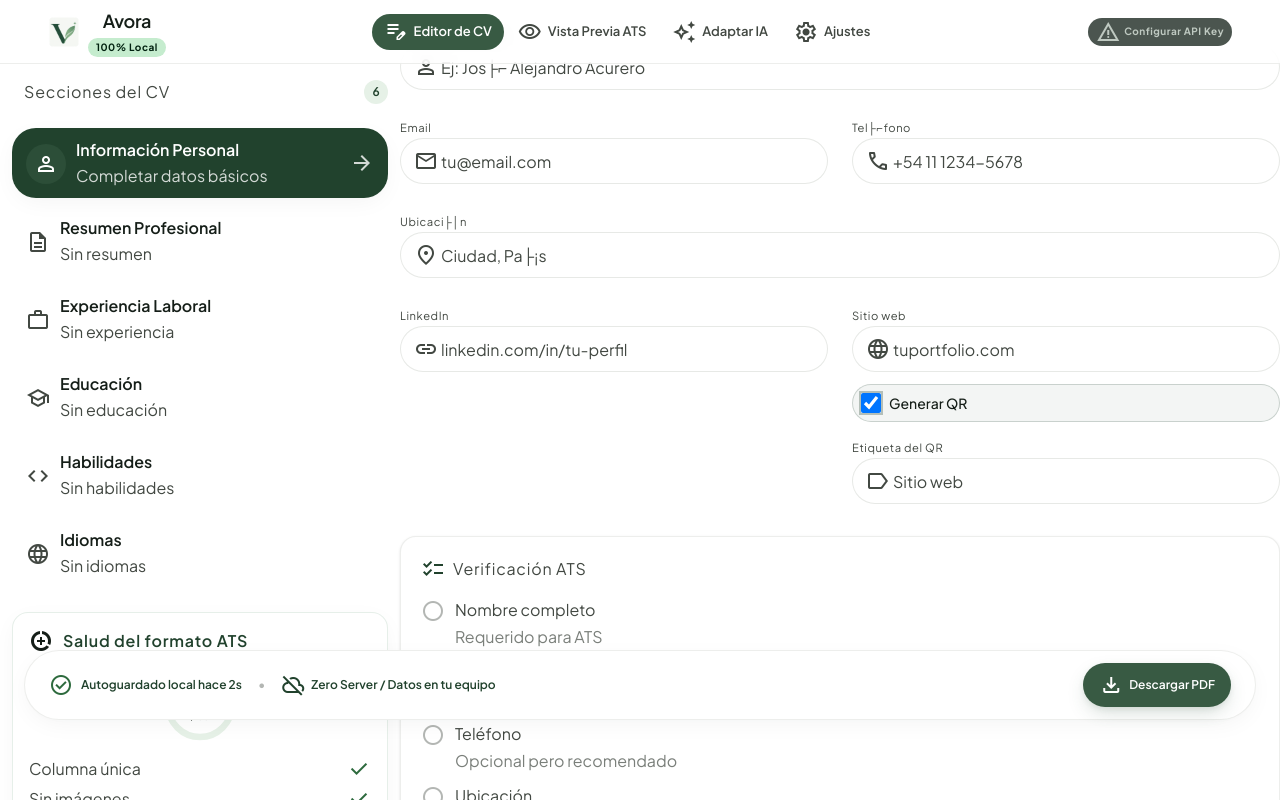
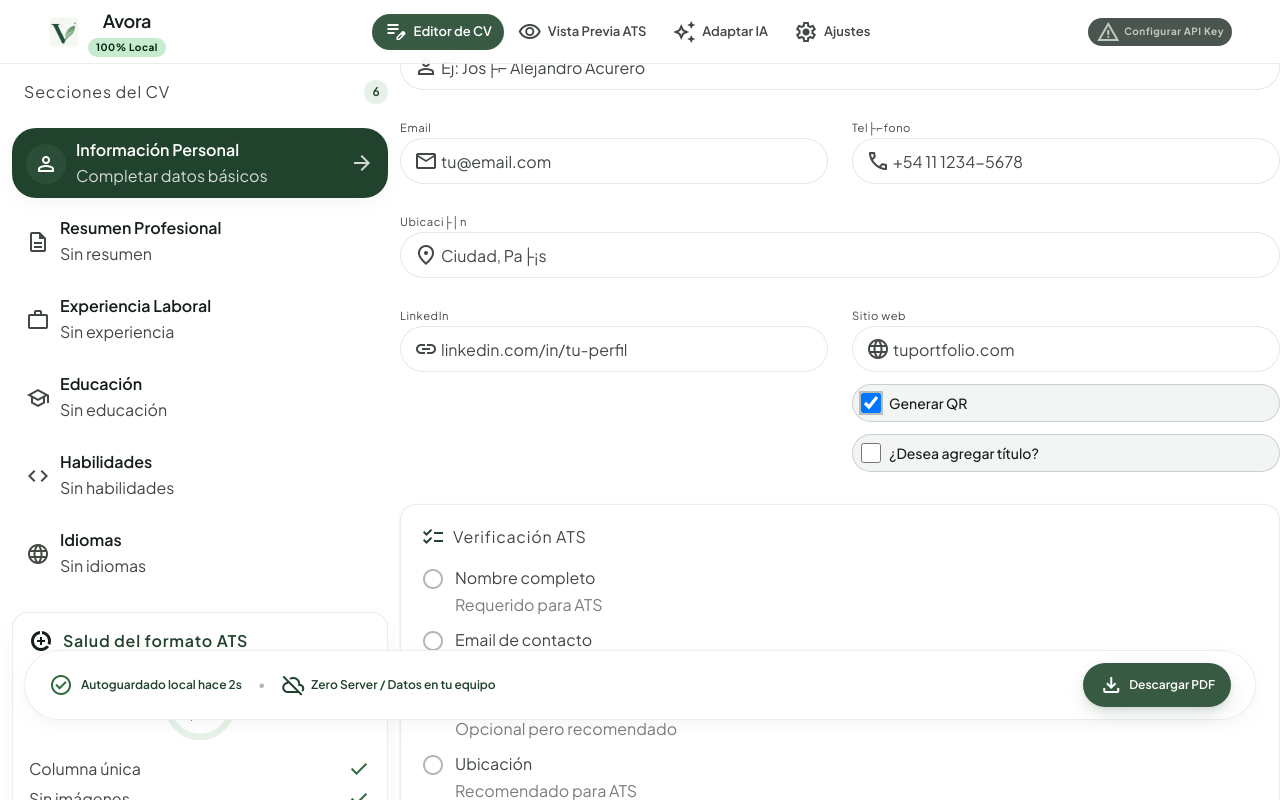
Before and after one commit to josepita0/ats-generator-friendly, a Next.js app: page /editor in a window 1280 px wide. Both pictures are taken after a click on the checkbox "Generar QR". Shown: the part 409-1209 px from the top of the page. Built offline with nearby package versions, Linux system fonts and the light colour scheme.

Commit message:
feat(qr): add toggle to show/hide QR title

```diff
--- a/components/cv-form/PersonalInfoSection.new.tsx
+++ b/components/cv-form/PersonalInfoSection.new.tsx
@@ -15,6 +15,10 @@ export function PersonalInfoSectionNew() {
   const generateQR = useWatch({
     control,
     name: 'personalInfo.generateQR',
+  });
+  const showQRTitle = useWatch({
+    control,
+    name: 'personalInfo.showQRTitle',
   });
 
   return (
@@ -91,6 +95,22 @@ export function PersonalInfoSectionNew() {
             </label>
           </div>
           {generateQR && (
+            <>
+              <div className="flex items-center gap-2 p-2 bg-primary/5 rounded-lg border border-primary/20">
+                <input
+                  type="checkbox"
+                  id="showQRTitle"
+                  {...register('personalInfo.showQRTitle')}
+                  className="w-5 h-5 rounded border-2 border-primary text-primary focus:ring-2 focus:ring-primary/30 cursor-pointer"
+                />
+                <label
+                  htmlFor="showQRTitle"
+                  className="text-sm text-on-surface font-medium cursor-pointer select-none"
+                >
+                  ¿Desea agregar título?
+                </label>
+              </div>
+              {showQRTitle && (
                 <InputCard
                   label="Etiqueta del QR"
                   icon="label"
@@ -99,6 +119,8 @@ export function PersonalInfoSectionNew() {
                   error={personalInfoErrors?.qrLabel?.message}
                 />
               )}
+            </>
+          )}
         </div>
       </div>
     </div>
--- a/components/pdf/CVDocument.tsx
+++ b/components/pdf/CVDocument.tsx
@@ -322,9 +322,11 @@ export function CVDocument({ data, dict }: Props) {
 
         {qrDataUrl && (
           <View style={styles.qrFooter}>
-            <Text style={styles.qrTitle}>
-              {personalInfo.qrLabel || dict.fields.website}
-            </Text>
+            {personalInfo.showQRTitle !== false && (
+              <Text style={styles.qrTitle}>
+                {personalInfo.qrLabel || dict.fields.website}
+              </Text>
+            )}
             {/* eslint-disable-next-line jsx-a11y/alt-text -- @react-pdf/renderer Image does not support alt */}
             <Image src={qrDataUrl} style={styles.qrImage} />
             <Text style={styles.qrUrl}>{personalInfo.website}</Text>
--- a/lib/cv/schemas.ts
+++ b/lib/cv/schemas.ts
@@ -13,6 +13,7 @@ export const personalInfoSchema = z.object({
   linkedin: z.string().optional(),
   website: z.string().optional(),
   generateQR: z.boolean().optional().default(false),
+  showQRTitle: z.boolean().optional().default(true),
   qrLabel: z.string().optional(),
 });
 
--- a/types/cv.ts
+++ b/types/cv.ts
@@ -13,6 +13,7 @@ export interface PersonalInfo {
   linkedin?: string;
   website?: string;
   generateQR?: boolean;
+  showQRTitle?: boolean;
   qrLabel?: string;
 }
 
```
Lines whose indentation alone changed are shown as unchanged.
